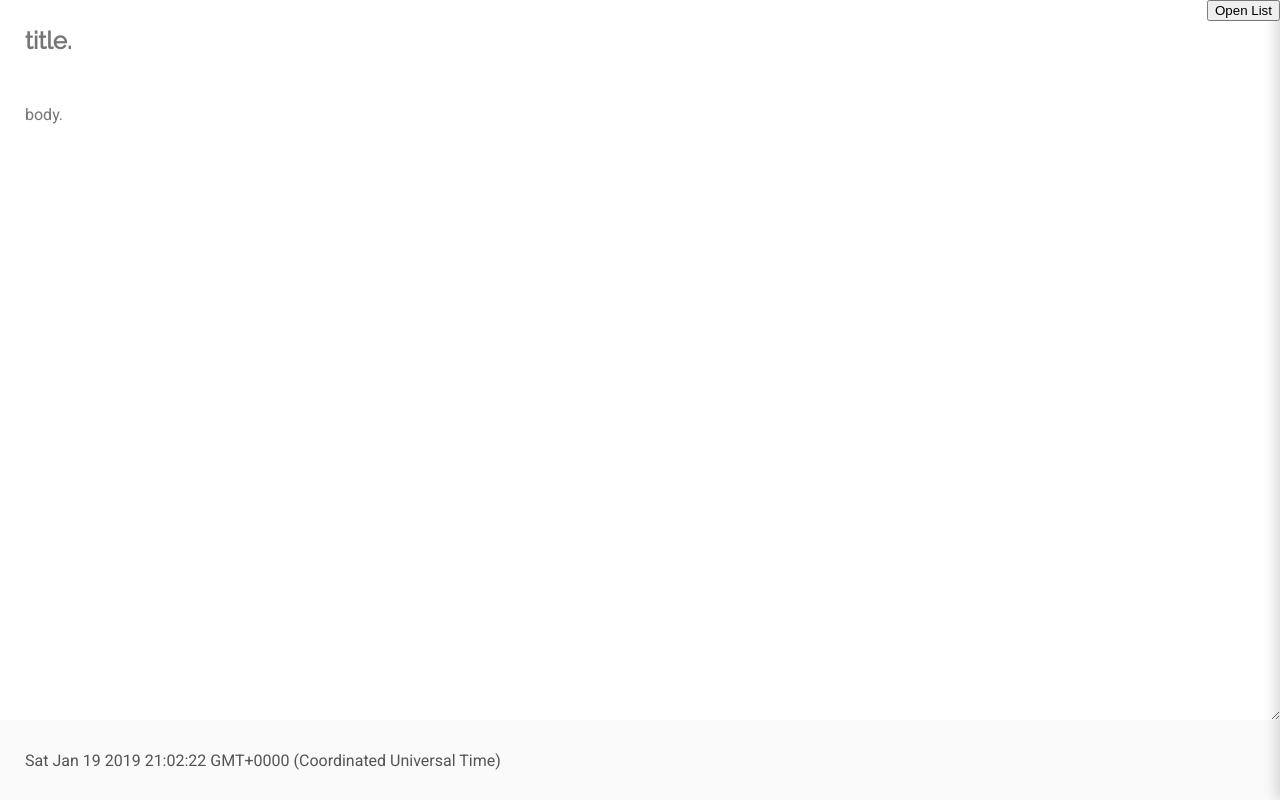
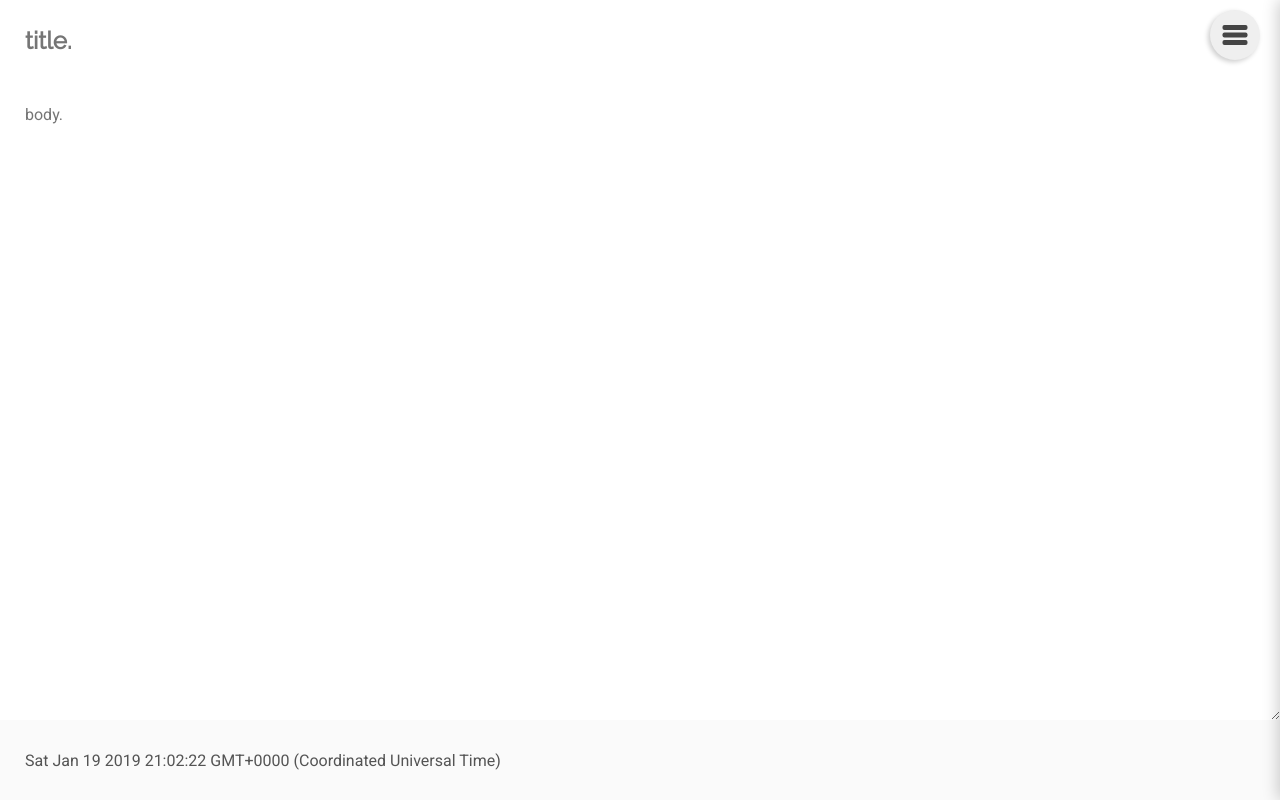
Before and after one commit to washingtonsteven/demandpad, a React (Create React App) app: page / in a window 1280 px wide. Built offline with nearby package versions, Linux system fonts and the light colour scheme.

Commit message:
Updating list toggle button for #2

```diff
--- a/src/NoteList.js
+++ b/src/NoteList.js
@@ -75,10 +75,16 @@ class NoteList extends Component {
           <button onClick={this.clearNotes}>Clear All Notes</button>
         </div>
         <button
-          className={noteListStyles["note-list-open-button"]}
+          className={`${noteListStyles["note-list-open-button"]} ${
+            isOpen ? noteListStyles["open"] : ""
+          }`}
           onClick={this.toggleOpen}
+          title={isOpen ? "Close List" : "Open List"}
+          aria-label="List toggle"
         >
-          {isOpen ? "Close List" : "Open List"}
+          <span className={noteListStyles["burger"]} />
+          <span className={noteListStyles["burger"]} />
+          <span className={noteListStyles["burger"]} />
         </button>
       </div>
     );
--- a/src/styles/NoteList.module.css
+++ b/src/styles/NoteList.module.css
@@ -48,9 +48,57 @@
 
 .note-list-open-button {
   position: absolute;
-  top: 0;
-  left: 0;
+  top: 10px;
+  left: -20px;
   transform: translate3d(-100%, 0, 0);
+  width: 50px;
+  height: 50px;
+  appearance: none;
+  border: none;
+  border-radius: 50%;
+  cursor: pointer;
+  box-shadow: -2px 2px 5px rgba(0, 0, 0, 0.2);
+}
+
+.note-list-open-button:focus {
+  outline: none;
+}
+
+.note-list-open-button .burger {
+  display: block;
+  width: 50%;
+  height: 5px;
+  border-radius: 2px;
+  position: absolute;
+  top: 50%;
+  left: 50%;
+  transform: translate(-50%, -50%);
+  background-color: #444;
+  transform-origin: center;
+  opacity: 1;
+  transition: transform 0.2s ease-in-out, opacity 0.2s ease-in-out;
+}
+
+.note-list-open-button .burger:first-child {
+  transform: translate(-50%, -200%);
+}
+
+.note-list-open-button .burger:last-child {
+  transform: translate(-50%, 100%);
+}
+
+.note-list-open-button.open .burger {
+  opacity: 0;
+}
+
+.note-list-open-button.open .burger:first-child {
+  transform: translate(-50%, -50%) rotate(-45deg);
+  opacity: 1;
+}
+
+.note-list-open-button.open .burger:last-child {
+  transform: translate(-50%, -50%) rotate(45deg);
+  opacity: 1;
 }
 
 .note {
```
